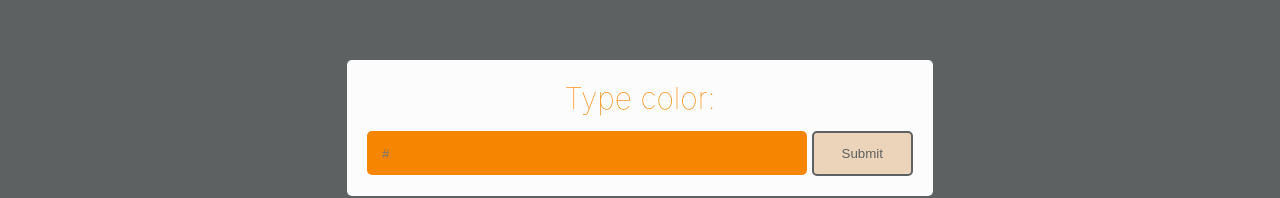
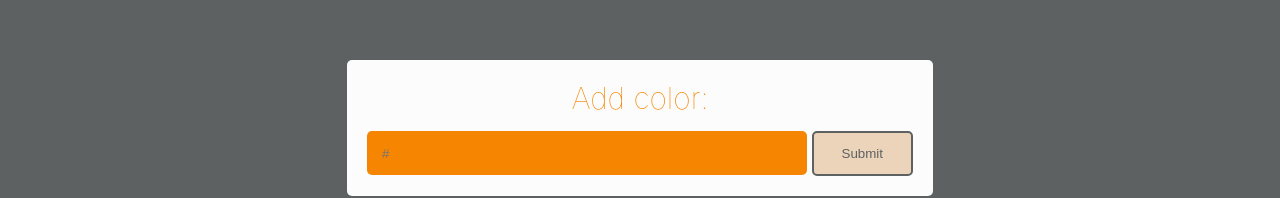
Before and after one commit to DAGORINC/goonline, a React (Create React App) app: page / in a window 1280 px wide. Shown: the part 112-310 px from the top of the page. Built offline with nearby package versions, Linux system fonts and the light colour scheme.

Commit message:
final commit

```diff
--- a/src/components/AddColorForm/AddColorForm.tsx
+++ b/src/components/AddColorForm/AddColorForm.tsx
@@ -68,7 +68,7 @@ const AddColorForm: FC<AddColorFormProps> = (props) => {
             <div className={styles.bottomContainer}>
 
                 <div className={styles.addColor}>
-                    Type color:
+                    Add color:
                 </div>
 
                 <div className={styles.inputAndButton}>
```
